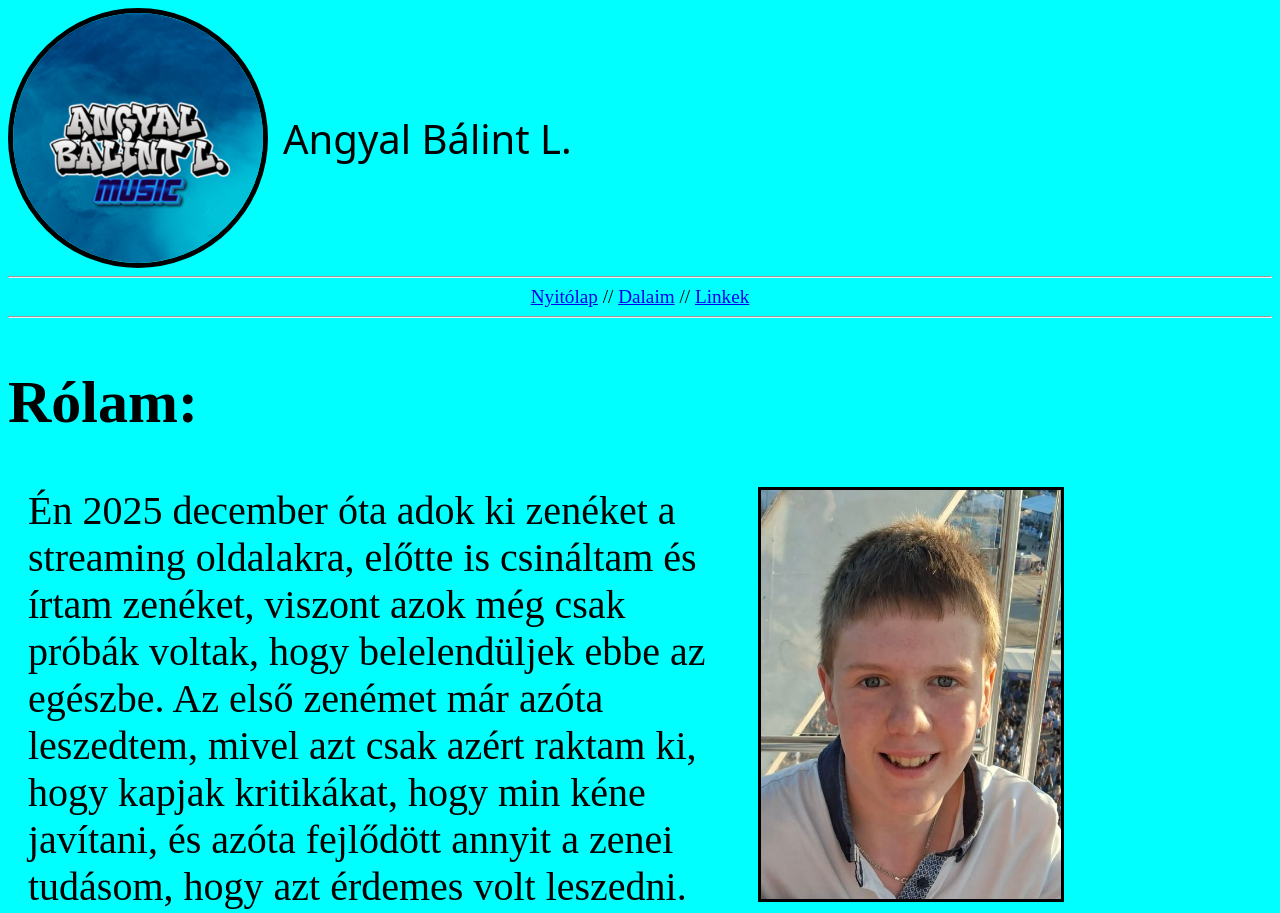
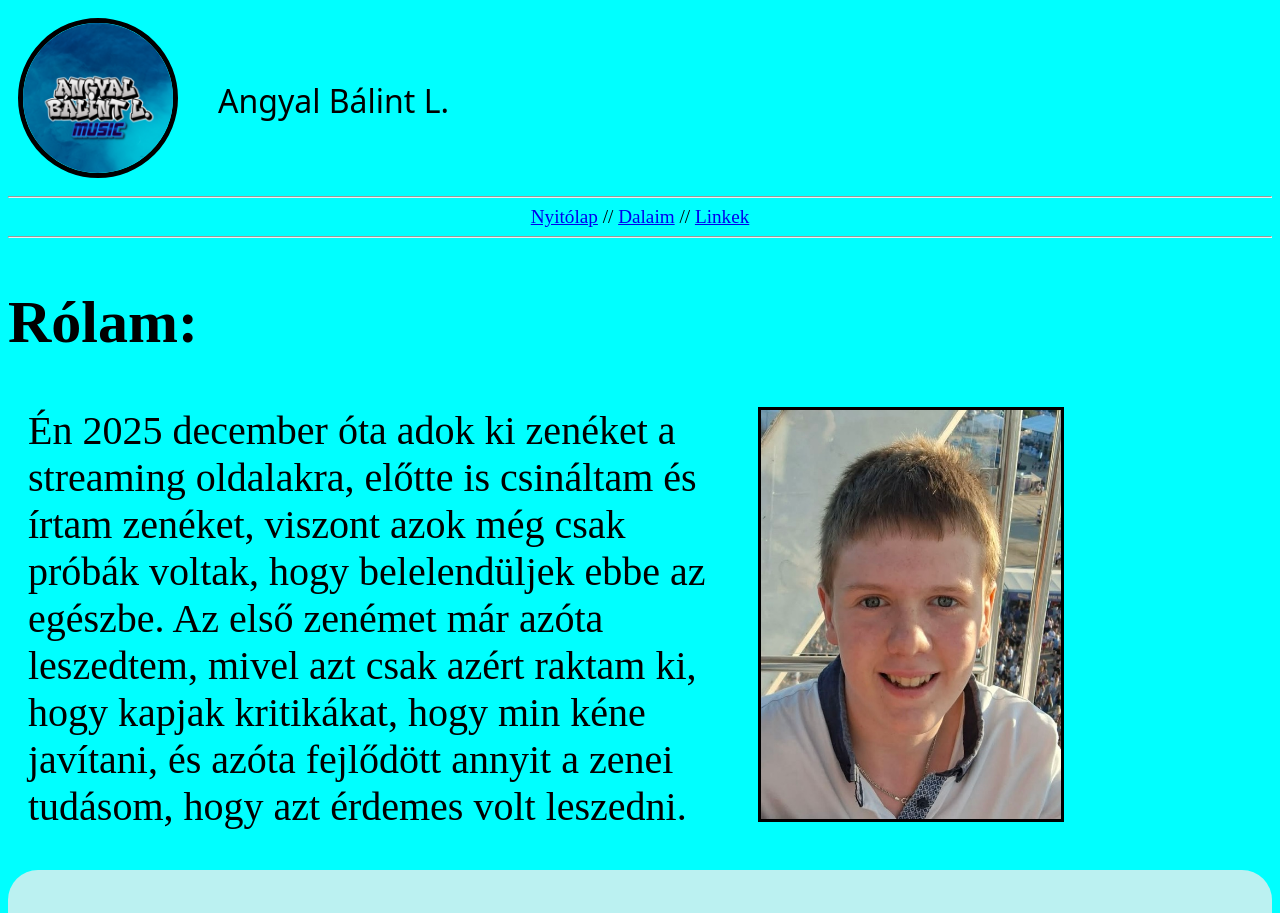
Before and after one commit to AngyalBalintL/zenei-weboldal, a plain HTML site: page index.html in a window 1280 px wide. Shown: the top 913 px of the page. Drawn offline with Linux system fonts and the light colour scheme; a web font is replaced by a local one.

Commit message:
Add files via upload

```diff
--- a/dalaim-style.css
+++ b/dalaim-style.css
@@ -75,22 +75,19 @@ h1 {
     overflow-wrap: break-word;
 }
 header.fejlec {
-    display: flex;
-    align-items: center;
-    gap: 15px;
-    margin-bottom: 0px;
-    padding-bottom: 0px;
+    text-align: center;
+    padding: 10px;
 }
 
 #logokeret {
-    max-width: 250px;
+    width: 150px;
     height: auto;
-    display: block;
+    display: inline-block;
     border: 5px solid #000000;
     border-radius: 50%;
 }
 
 header.fejlec h1 {
-    font-size: 2.5rem;
-    margin: 0;
+    font-size: 32px;
+    margin: 10px 0 5px 0;
 }
--- a/style.css
+++ b/style.css
@@ -68,21 +68,19 @@ h1 {
     overflow-wrap: break-word;
 }
 header.fejlec {
-    display: flex;
-    align-items: center;
-    gap: 15px;
-    margin-bottom: 0px;
-    padding-bottom: 0px;
+    text-align: center;
+    padding: 10px;
 }
 
 #logokeret {
-    max-width: 250px;
+    width: 150px;
     height: auto;
-    display: block;
+    display: inline-block;
     border: 5px solid #000000;
     border-radius: 50%;
 }
+
 header.fejlec h1 {
-    font-size: 2.5rem;
-    margin: 0;
+    font-size: 32px;
+    margin: 10px 0 5px 0;
 }
```
